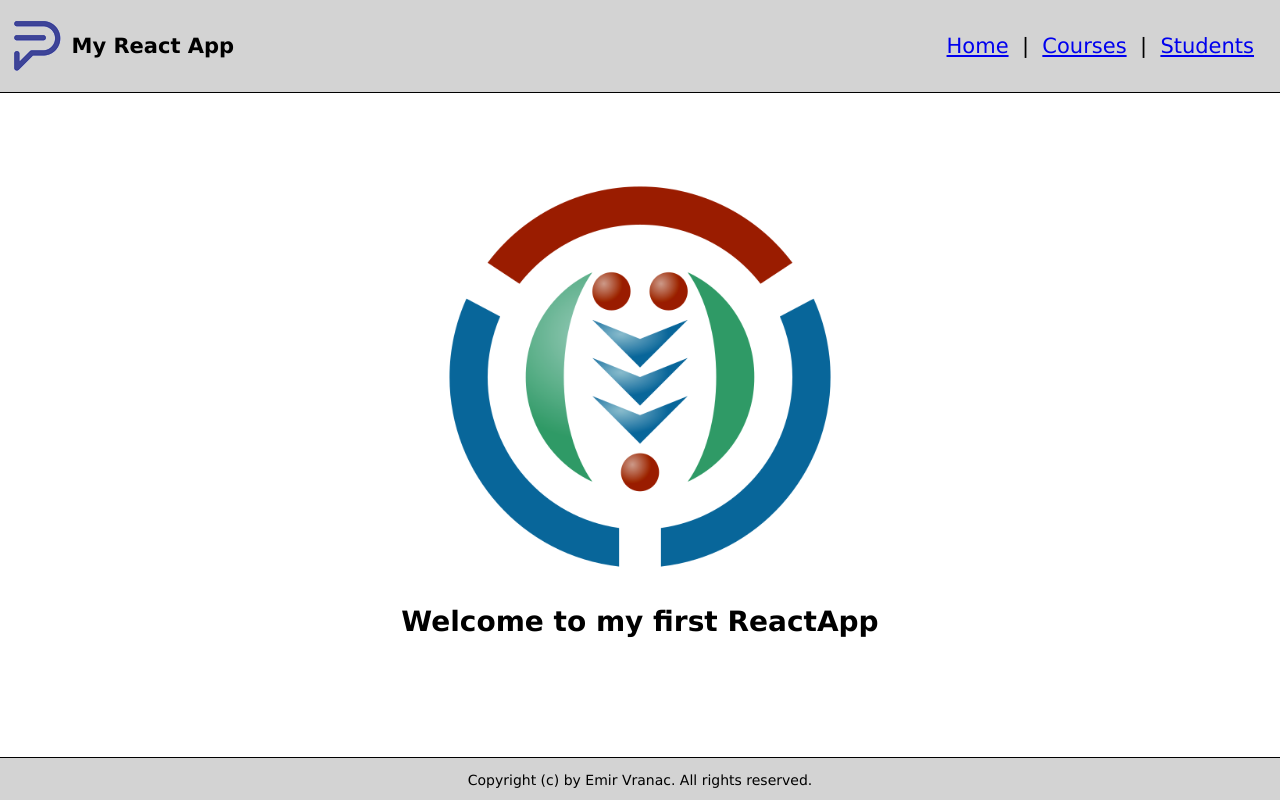
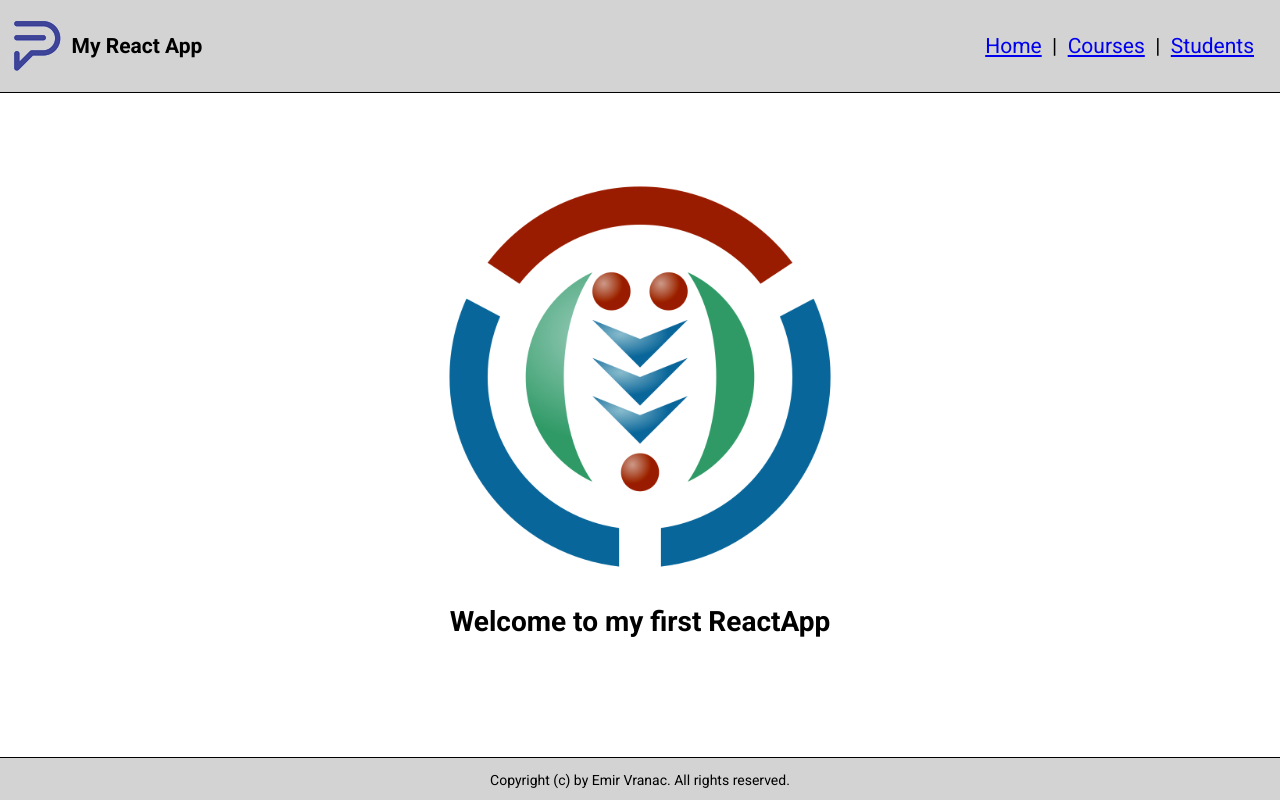
Before and after one commit to emir91/react-app, a React (Create React App) app: page / in a window 1280 px wide. Built offline with nearby package versions, Linux system fonts and the light colour scheme.

Commit message:
Add Roboto font

```diff
--- a/src/index.css
+++ b/src/index.css
@@ -1,5 +1,7 @@
+@import url("https://fonts.googleapis.com/css2?family=Roboto:wght@300;400;500;700;900&display=swap");
+
 body {
-  font-family: Verdana, Geneva, Tahoma, sans-serif;
+  font-family: "Roboto", sans-serif;
   font-size: 14px;
   background-color: white;
   padding-top: 80px;
```
